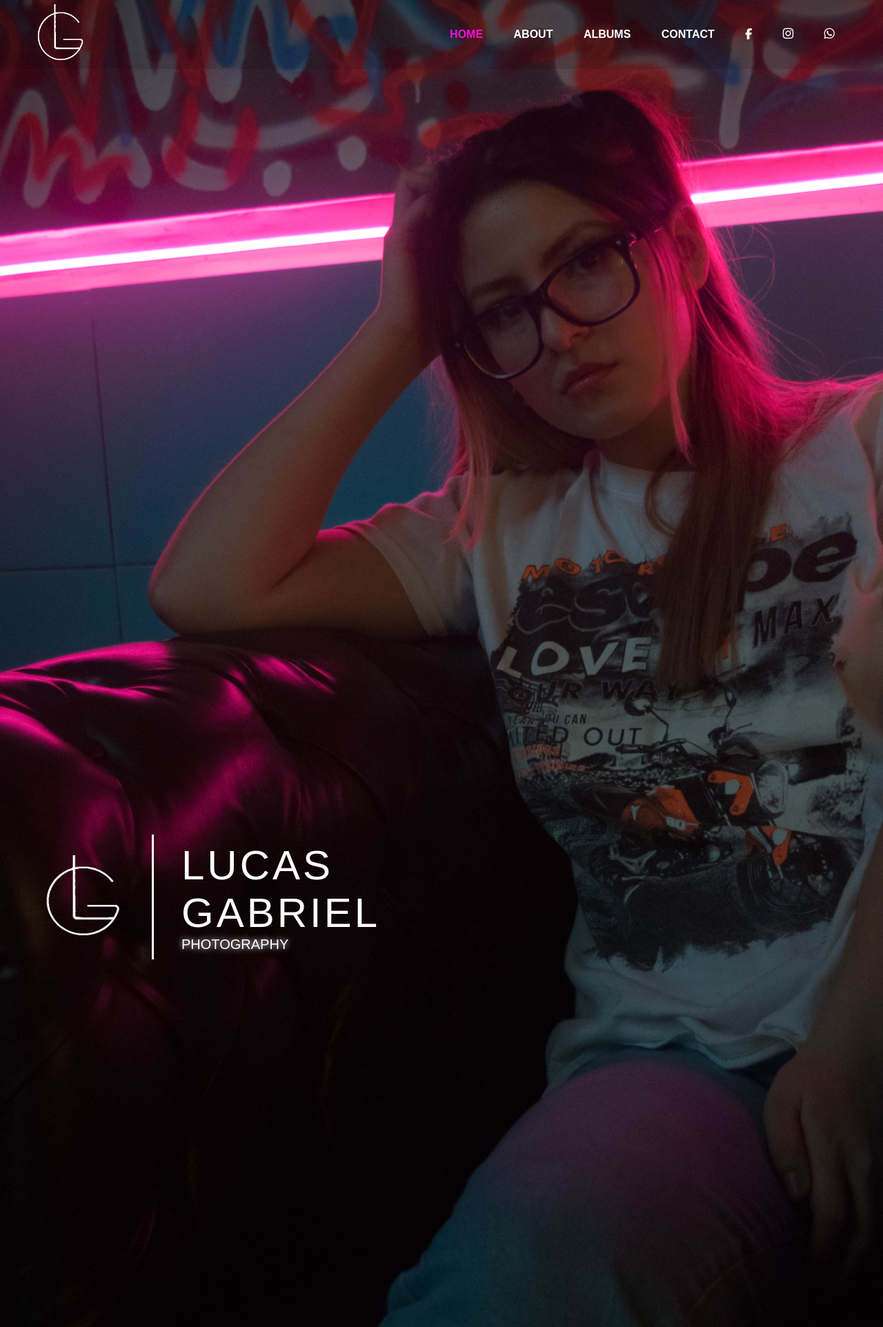
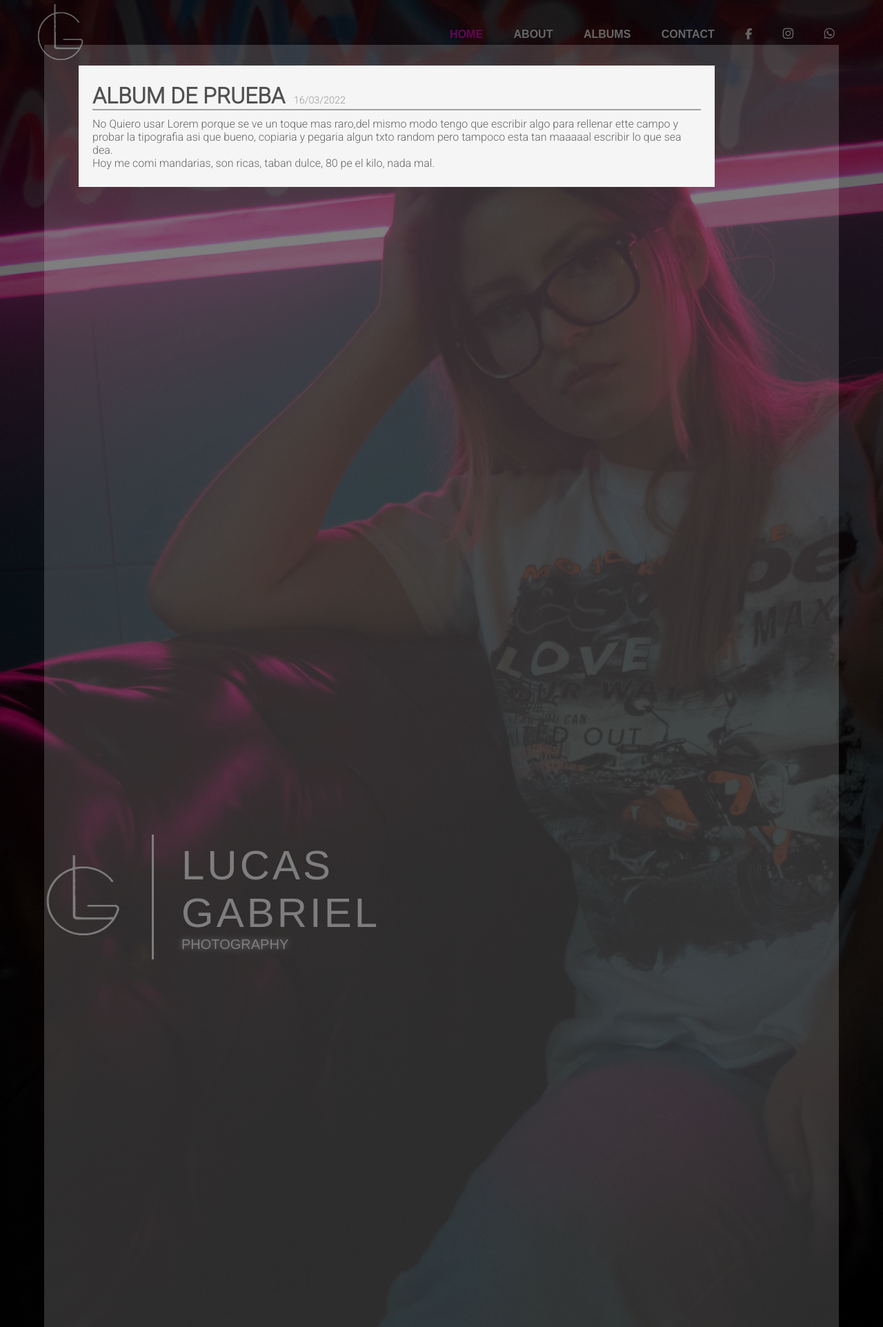
Before and after one commit to LuOfLuck/fotografia, a PHP site: page / in a window 1280 px wide. Shown: the top 1924 px of the page at 69% size. Run offline with PHP 8.4, Linux system fonts and the light colour scheme; some libraries are stand-ins or nearby versions.

Commit message:
no me acuerdo que hice, vista de album y cosas del php

```diff
--- a/admin/index.php
+++ b/admin/index.php
@@ -41,6 +41,5 @@
 		</div>
 	</div>
 
-
 </body>
 </html>
--- a/css/estilos.css
+++ b/css/estilos.css
@@ -1,3 +1,4 @@
+@import url('https://fonts.googleapis.com/css2?family=Roboto:wght@300&display=swap');
 *{
     padding: 0;
     margin: 0;
@@ -26,11 +27,14 @@ body{
     background-color: var(--gris);
     */
 }
+
+.modal::-webkit-scrollbar,
 body::-webkit-scrollbar {
   width: 5px;
-  background-color: white;
+  background-color: transparent;
 }
 
+.modal::-webkit-scrollbar-thumb,
 body::-webkit-scrollbar-thumb {
   background-color: var(--violeta);
 }
@@ -71,7 +96,7 @@ header{
 /*                                  */
 /************************************/
 .header{
-    z-index: 1000000;
+    z-index: 50;
 }
 .nav{
     height: 100px;
@@ -617,3 +637,103 @@ header{
     border: 4px solid white ;
 
 }
+
+
+/************************************/
+/*                                  */
+/*     FIN SECTION CONTACT          */
+/*                                  */
+/************************************/
+/*
+                                    */
+/*
+                                    */
+/*
+                                    */
+/*
+                                    */
+/*
+                                    */
+/*
+                                    */
+/*
+                                    */
+/*
+                                    */
+/*
+                                    */
+/************************************/
+/*                                  */
+/*           MODAL STYLE            */
+/*                                  */
+/************************************/
+
+
+.cont{
+    width: 100vw;
+    height: 100vh;
+    background-color: rgba(0, 0, 0, .6);
+    display: flex;
+    justify-content: center;
+    align-items: center;
+    position: fixed;
+    top: 0;
+    left: 0;
+    z-index: 60;
+}
+.modal{
+    width: 90%;
+    max-height:95%;
+    padding: 20px 0px;
+    overflow-y: auto;
+    background-color: rgba(220, 220, 220, .2);
+    font-size: 16px;
+}
+.modal__header{
+    width: 80%;
+    padding: 25px 20px;
+    margin: 10px 50px;
+    background-color: rgba(245, 245, 245, 1.0);
+}
+.modal__header__h1,
+.modal__header__span,
+.modal__header__p{
+    font-family: 'Roboto', sans-serif;
+}
+.modal__header__h1{
+    color:  rgba(80, 80, 80, 1.0);
+    margin-bottom: 10px;
+    border-bottom: 2px solid rgba(160, 160, 160, 1.0);
+}
+
+.modal__header__span{
+    font-size: .45em;
+    margin-left: 5px;
+    font-weight: 400;
+    color:  rgba(150, 150, 150, 1.0);;
+}
+.modal__header__p{
+    color:  rgba(100, 100, 100, 1.0);;
+}
+.modal__body{
+    background-color: transparent;
+
+    min-height: 1000px;
+    margin: 20px 15px;
+}
+.modal__img{
+    transition: 1s ease;
+    position: relative;
+    bottom: -150px;
+    opacity: 0;
+}
+.active{
+    opacity: 100%;
+    transform:translateY(-150px);
+}
+
+/************************************/
+/*                                  */
+/*            FIN PROCESO           */
+/*                                  */
+/************************************/
--- a/index.html
+++ b/index.html
@@ -8,10 +8,18 @@
     <link rel="shortcut icon" href="imagenes/logo.png">
 
     <link rel="stylesheet" href="css/estilos.css">
+    <link rel="stylesheet" href="css/galeria.css">
     <script src="https://kit.fontawesome.com/eb1dfef847.js" crossorigin="anonymous"></script>
 </head>
 <body>
-    <div class="circulo"></div>
+    <!--
+        Ignora esta parte, no vale descomentar
+    <div class="circulo">
+        <div class="circulo__cont">
+            <p>sadsadsadsadsadsadsadsadsadsa</p>
+        </div>
+    </div>
+    -->
     <header class="header">
         <nav class="nav">
             <div>
@@ -77,10 +85,8 @@
                 </div>
         </section>
         <section id="albums" class="album_section">
-        <!--
             <div id="arrow-left" class="arrow arrow--left"> < </div>
             <div id="arrow-right" class="arrow arrow--right"> > </div>
-        -->
             <div id="carrusel" class="carrusel">
                 <div class="containerImagen">
                     <img src="imagenes/img9.jpg" alt="" class="carrusel__img elemento">
@@ -154,11 +160,66 @@
             </form>
 
         </section>
+
+
+
+
+
+
+        <!-- Model pero para probar y preparar -->
+        <div class="cont">
+            <div class="cont__exit">
+            </div>
+            <div id="modal" class="modal claro">
+                <div class="modal__header">
+                    <h1 class="modal__header__h1">ALBUM DE PRUEBA <span class="modal__header__span">16/03/2022</span></h1>
+                    <p class="modal__header__p">
+                        No Quiero usar Lorem porque se ve un toque mas raro,del mismo modo tengo que escribir algo para rellenar ette campo y probar la tipografia asi que bueno, copiaria y pegaria algun txto random pero tampoco esta tan maaaaal escribir lo que sea dea.<br>
+                        Hoy me comi mandarias, son ricas, taban dulce, 80 pe el kilo, nada mal.
+                    </p>
+                </div>
+                <div class="modal__body">
+                    <div class="row">
+                        <!--  HASTA 5 IMG POR COLUMNA -->
+                        <!-- RES: ¡¡¡CLARISIMO SEÑORITA JUANA!!!! -->
+                        <div class="column">
+                            <img class="modal__img" alt="imagen1" src="imagenes/img11.jpg" >
+                            <img class="modal__img" alt="imagen2" src="imagenes/img12.jpg" >
+                            <img class="modal__img" alt="imagen3" src="imagenes/img9.jpg" >
+                            <img class="modal__img" alt="imagen4" src="imagenes/img4.jpg" >
+                            <img class="modal__img" alt="imagen5" src="imagenes/img5.jpg" >
+                        </div>
+                        <div class="column">
+                            <img class="modal__img" alt="imagen1" src="imagenes/img8.jpg" >
+                            <img class="modal__img" alt="imagen2" src="imagenes/img11.jpg" >
+                            <img class="modal__img" alt="imagen3" src="imagenes/img8.jpg" >
+                            <img class="modal__img" alt="imagen4" src="imagenes/img9.jpg" >
+                            <img class="modal__img" alt="imagen5" src="imagenes/img10.jpg" >
+                        </div>
+                        <div class="column">
+                            <img class="modal__img" alt="imagen1" src="imagenes/img11.jpg" >
+                            <img class="modal__img" alt="imagen2" src="imagenes/img12.jpg" >
+                            <img class="modal__img" alt="imagen3" src="imagenes/img5.jpg" >
+                            <img class="modal__img" alt="imagen4" src="imagenes/img9.jpg" >
+                            <img class="modal__img" alt="imagen5" src="imagenes/img5.jpg" >
+                        </div>
+                        <div class="column">
+                            <img class="modal__img" alt="imagen1" src="imagenes/img6.jpg" >
+                            <img class="modal__img" alt="imagen2" src="imagenes/img2.jpg" >
+                            <img class="modal__img" alt="imagen3" src="imagenes/img8.jpg" >
+                            <img class="modal__img" alt="imagen4" src="imagenes/img12.jpg" >
+                            <img class="modal__img" alt="imagen5" src="imagenes/img11.jpg" >
+                        </div>
+                    </div>
+                </div>
+            </div>
+        </div>
+
+
+
     </main>
 </body>
 <script src="js/main.js"></script>
-<script>document.write('<script src="http://' + (location.host || 'localhost').split(':')[0] + ':35729/livereload.js?snipver=1"></' + 'script>')</script>
-<footer>
-
+<script>document.write('<script src="http://' + (location.host || 'localhost').split(':')[0] + ':35729/livereload.js?snipver=1"></' + 'script>')</script><footer>
 </footer>
 </html>
--- a/js/main.js
+++ b/js/main.js
@@ -1,6 +1,6 @@
-
 const carruceImg = document.querySelectorAll(".elemento");
-
+const modal = document.getElementById("modal");
+const modalImgs = document.querySelectorAll(".modal__img");
 const MovCarrucel = ()=>{
     const carrusel = document.getElementById("carrusel");
     const arrowLeft = document.getElementById("arrow-left");
@@ -64,3 +64,20 @@ document.addEventListener("click", (e)=>{
         contact.classList.remove("contact--focus")
     }
 });
+
+
+
+
+modal.addEventListener("scroll", ()=>{
+    let bloqueDentro = document.querySelectorAll('.modal__img');
+    for (let i = 0; i < bloqueDentro.length; i++){
+        let heightPantalla = window.innerHeight;
+        let bloqueDentroTop = bloqueDentro[i].getBoundingClientRect().top;
+        let mostrar = 200;
+        if(bloqueDentroTop < heightPantalla - mostrar){
+            bloqueDentro[i].classList.add('active');
+        }else{
+            bloqueDentro[i].classList.remove('active');
+        }
+    }
+})
```
Also changed, not shown: other parts of css/estilos.css (+28 -12 lines), admin/models/models.php (+19 -1 lines), admin/models/pruebas.php (+20 -12 lines), admin/models/views.php (+17 -2 lines), galeria.html (+1 -31 lines), admin/models/img/218Captura de pantalla (15).png (added), admin/models/img/222Captura de pantalla (15).png (added), admin/models/img/767Captura de pantalla (14).png (added), admin/models/img/84Captura de pantalla (16).png (added).
